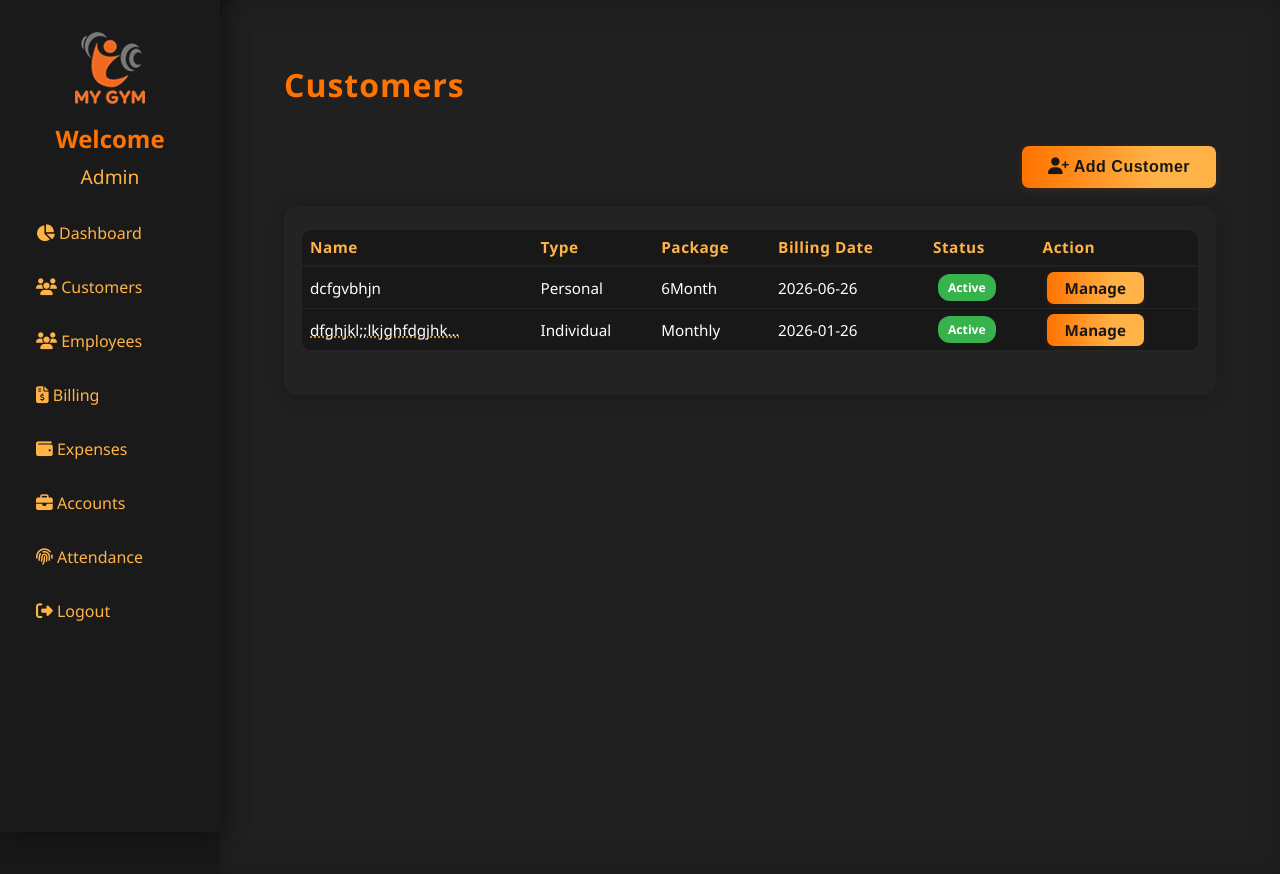
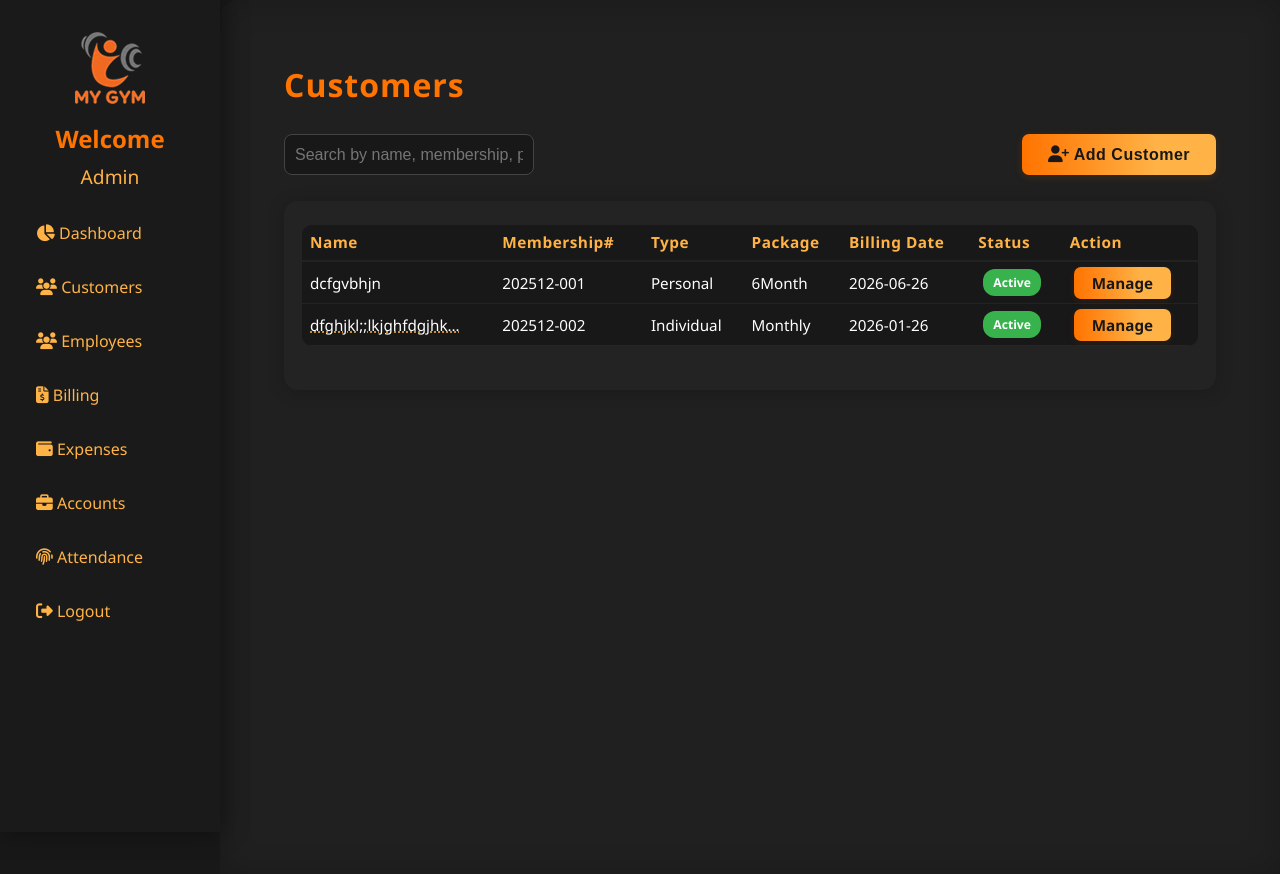
Before and after one commit to UsmanLatif112/mygym, a Flask app: page /customers in a window 1280 px wide. Run offline with Flask 3, Linux system fonts and the light colour scheme; a user stored in the database is signed in.

Commit message:
seachbar added

```diff
--- a/app.py
+++ b/app.py
@@ -134,7 +134,18 @@ def login():
 @app.route('/customers')
 @login_required
 def customers():
-    customers_list = Customer.query.all()
+    q = request.args.get('q', '').strip()
+    query = Customer.query
+    if q:
+        query = query.filter(
+            db.or_(
+                Customer.name.ilike(f"%{q}%"),
+                Customer.membership_no.ilike(f"%{q}%"),
+                Customer.cnic.ilike(f"%{q}%"),
+                Customer.phone.ilike(f"%{q}%")
+            )
+        )
+    customers_list = query.all()
     from flask import get_flashed_messages
     messages = get_flashed_messages(with_categories=True)
     print("Flashed messages:", messages)   # <-- See in terminal
--- a/static/style.css
+++ b/static/style.css
@@ -49,7 +49,7 @@ body {
     font-weight: 600;
     padding: 14px 0;
     width: 100%;
-    margin-top: 14px;
+    margin-top: 0px;
     border-radius: 7px;
     cursor: pointer;
     box-shadow: 0 2px 8px rgba(255,115,0,0.13);
@@ -87,6 +87,7 @@ body {
     font-size: 0.98em;
     opacity: 0.88;
 }
+
 
 .sidebar {
     position: fixed;
@@ -611,7 +612,7 @@ body, .main-content, .login-container {
   width: 100%;
   border-radius: 7px;
   cursor: pointer;
-  margin-top: 12px;
+  margin-top: 0px;
   box-shadow: 0 2px 8px rgba(255,115,0,0.13);
   letter-spacing: 0.5px;
   transition: background 0.15s, color 0.15s;
@@ -1004,3 +1005,36 @@ select.form-input {
     font-size: 0.99em;
     vertical-align: middle;
 }
+
+
+
+
+
+
+
+
+.customers-header {
+    display: flex;
+    justify-content: space-between;
+    align-items: center;
+    margin-bottom: 26px;
+    gap: 18px;
+}
+.customers-search-form {
+    flex: 1;
+    max-width: 400px;
+}
+.search-input {
+    height: 41px;
+    font-size: 1em;
+    background: #181818;
+    color: #ffb347;
+    border: 1px solid #3a3a3a;
+    border-radius: 5px;
+    padding: 0 14px;
+    width: 100%;
+}
+.leet-btn {
+    height: 41px;
+    font-size: 1.08em;
+}
--- a/templates/customers.html
+++ b/templates/customers.html
@@ -1,17 +1,32 @@
 {% extends "base.html" %}
 {% block content %}
 <h1 style="color:#ff7300; letter-spacing:1px; margin-bottom: 28px;">Customers</h1>
-<div class="customers-header">
-    <div></div>
-    <button class="leet-btn" style="width:auto; padding:12px 26px; font-size:1em;" onclick="window.location='/add_customer'">
+<div class="customers-header" style="display: flex; justify-content: space-between; align-items: center; margin-bottom: 26px;">
+    <form method="get" action="{{ url_for('customers') }}" class="customers-search-form" style="flex: 1; max-width: 250px;">
+        <input
+            type="text"
+            name="q"
+            placeholder="Search by name, membership, phone, or CNIC..."
+            value="{{ request.args.get('q', '') }}"
+            class="form-input search-input"
+            autocomplete="off"
+            style="width: 100%;"
+        >
+    </form>
+    <button class="leet-btn" style="width:auto; padding:12px 26px; font-size:1em; margin-left: 22px;" onclick="window.location='/add_customer'">
         <i class="fa fa-user-plus"></i> Add Customer
     </button>
 </div>
+
+
+
+
 <div class="customers-table-wrap">
     <table class="customers-table">
         <thead>
             <tr>
                 <th>Name</th>
+                <th>Membership#</th>
                 <th>Type</th>
                 <th>Package</th>
                 <th>Billing Date</th>
@@ -29,6 +44,7 @@
                         {{ c.name }}
                     {% endif %}
                 </td>
+                <td>{{ c.membership_no }}</td>
                 <td>{{ c.type }}</td>
                 <td>{{ c.package.split('_')[1] if '_' in c.package else c.package }}</td>
                 <td>{{ c.billing_date.strftime('%Y-%m-%d') }}</td>
@@ -93,4 +109,11 @@
   {% endif %}
 {% endwith %}
 
+<script>
+document.getElementById('customers-live-search').addEventListener('input', function() {
+    // Submit the form automatically whenever the input changes
+    this.form.submit();
+});
+</script>
+
 {% endblock %}
```
